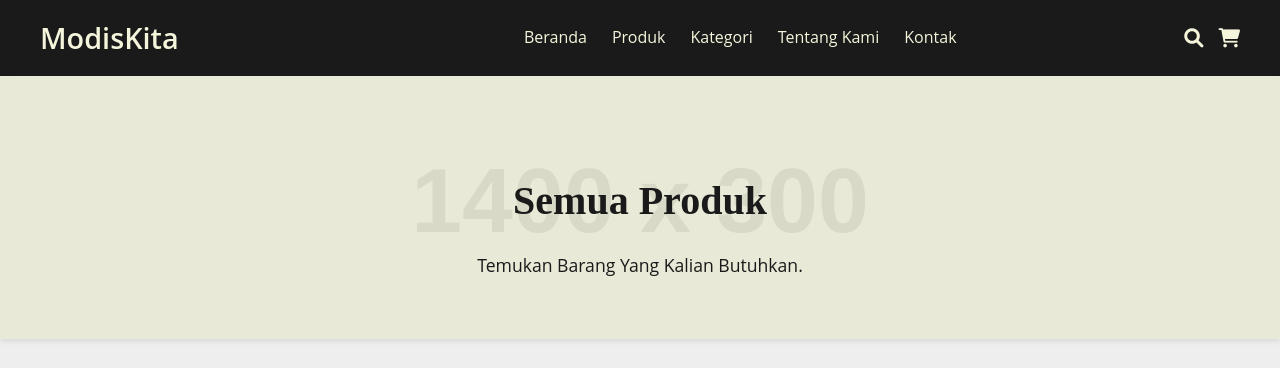
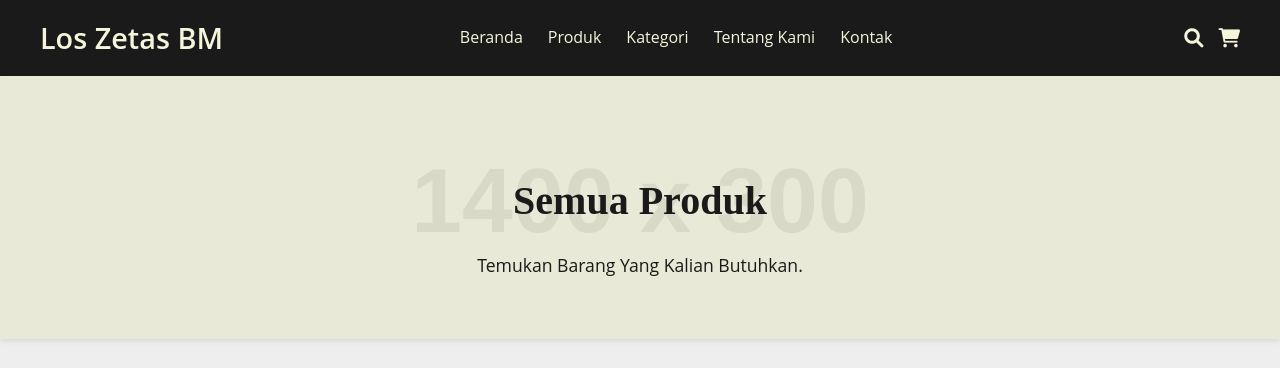
Before and after one commit to loszetas10/loszetas, a plain HTML site: page products.html in a window 1280 px wide. Shown: the top 368 px of the page. Drawn offline with Linux system fonts and the light colour scheme; placeholder pictures from the web are drawn by us.

Commit message:
Update products.html

```diff
--- a/products.html
+++ b/products.html
@@ -11,13 +11,9 @@
 <body>
     <header>
         <div class="container">
-        <h1 class="logo"><a href="index.html">ModisKita</a></h1>
-        <div class="menu-toggle" id="mobile-menu">
-            <span class="bar"></span>
-            <span class="bar"></span>
-            <span class="bar"></span>
-        </div>
-        <nav class="main-nav" id="main-nav"> <ul>
+            <h1 class="logo"><a href="index.html">Los Zetas BM</a></h1>
+            <nav>
+                <ul>
                     <li><a href="index.html">Beranda</a></li>
                     <li><a href="products.html">Produk</a></li>
                     <li><a href="categories.html">Kategori</a></li>
@@ -31,7 +27,6 @@
             </div>
         </div>
     </header>
-
     <main>
         <section class="page-hero">
             <div class="container">
```
Lines whose indentation alone changed are shown as unchanged.
